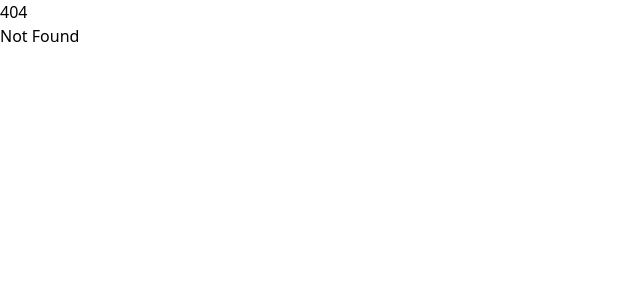
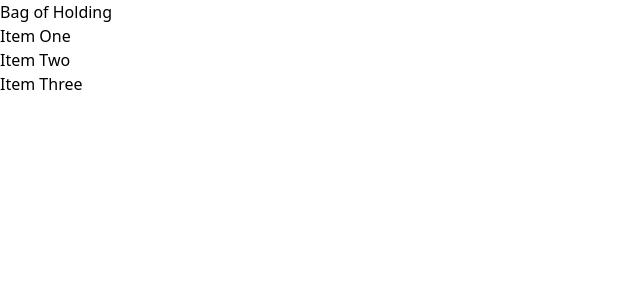
Before and after one commit to arconyx/bagofholding, a SvelteKit app: page /bag in a window 1280 px wide. Before the commit this address had no page. Shown: the top 300 px of the page, without its empty margins (0-640 px from the left). Built offline with nearby package versions, Linux system fonts and the light colour scheme.

Commit message:
sample data display

```diff
--- /dev/null
+++ b/src/routes/bag/+page.svelte
@@ -0,0 +1,11 @@
+<script lang="ts">
+	let { data } = $props();
+</script>
+
+<h1>Bag of Holding</h1>
+
+<ul>
+	{#each data.items as { name }}
+		<li>{name}</li>
+	{/each}
+</ul>
--- /dev/null
+++ b/src/routes/bag/+page.ts
@@ -0,0 +1,5 @@
+import { items } from "./data";
+
+export function load() {
+    return { items: items }
+}
--- /dev/null
+++ b/src/routes/bag/data.ts
@@ -0,0 +1,28 @@
+import type { Item } from '$lib/schema/Item';
+
+export const items: Item[] = [
+    {
+        id: 1,
+        name: "Item One",
+        quantity: 1,
+        unit_bulk: 0.1,
+        notes: "Item description",
+        bag_id: 1
+    },
+    {
+        id: 2,
+        name: "Item Two",
+        quantity: 1,
+        unit_bulk: 0.1,
+        notes: "Longer item description",
+        bag_id: 1
+    },
+    {
+        id: 3,
+        name: "Item Three",
+        quantity: 1,
+        unit_bulk: 0.1,
+        notes: "Even longer item description",
+        bag_id: 1
+    }
+];
```
